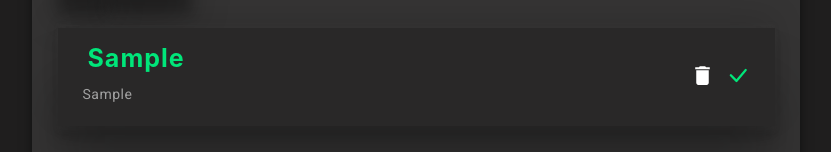
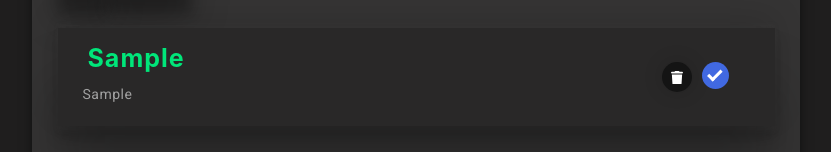
Before and after one commit to Leuel-Tesfaye/todo-list-app, a React (Create React App) app: page / in a window 1280 px wide. Both pictures are taken after typing "Sample", "Sample" into the empty fields and a click on the button "Add". Shown: the part 295-447 px from the top of the page, without its empty margins (224-1055 px from the left). Built offline with nearby package versions, Linux system fonts and the light colour scheme.

Commit message:
icons css and html change commit

```diff
--- a/src/App.css
+++ b/src/App.css
@@ -205,26 +205,178 @@ input:focus::placeholder {
   letter-spacing: .5px;
   font-family: 'Roboto';
 }
-
-.icon {
-  font-size: 25px;
-  cursor: pointer;
-}
-.icon:hover{
-  color: red;
-  transition: ease-in 0.3s;
+/*  -------icons Delete and check-------*/
+.icons{
+  display: flex;
+  margin: 10px;
 }
 
-.check-icon {
-  font-size: 25px;
-  margin-left: 10px;
-  color: rgb(0, 230, 122);
-  cursor: pointer;
+.icons button,
+.icons label {
+  margin-right: 10px; /* Adjust the value as needed */
 }
 
-.check-icon:hover{
-  color: rgb(4, 196, 106);
+
+.delete-button {
+  width: 30px;
+  height: 30px;
+  border-radius: 50%;
+  background-color: rgb(20, 20, 20);
+  border: none;
+  font-weight: 600;
+  display: flex;
+  align-items: center;
+  justify-content: center;
+  box-shadow: 0px 0px 20px rgba(0, 0, 0, 0.164);
+  cursor: pointer;
+  transition-duration: 0.3s;
+  overflow: hidden;
+  position: relative;
 }
+
+.delete-svgIcon {
+  width: 12px;
+  transition-duration: 0.3s;
+}
+
+.delete-svgIcon path {
+  fill: white;
+}
+
+.delete-button:hover {
+  width: 90px;
+  border-radius: 50px;
+  transition-duration: 0.3s;
+  background-color: rgb(255, 69, 69);
+  align-items: center;
+}
+
+.delete-button:hover .delete-svgIcon {
+  width: 15px;
+  transition-duration: 0.3s;
+  transform: translateY(60%);
+  -webkit-transform: rotate(360deg);
+  -moz-transform: rotate(360deg);
+  -o-transform: rotate(360deg);
+  -ms-transform: rotate(360deg);
+  transform: rotate(360deg);
+}
+
+.delete-button::before {
+  display: none;
+  content: "Delete";
+  color: white;
+  transition-duration: 0.3s;
+  font-size: 2px;
+}
+
+.delete-button:hover::before {
+  display: block;
+  padding-right: 10px;
+  font-size: 13px;
+  opacity: 1;
+  transform: translateY(0px);
+  transition-duration: 0.3s;
+}
+/* Hide the default checkbox */
+.container input {
+  position: absolute;
+  opacity: 0;
+  cursor: pointer;
+  height: 0;
+  width: 0;
+}
+
+.container {
+  display: block;
+  position: relative;
+  cursor: pointer;
+  font-size: 21px;
+  user-select: none;
+  animation: jello-horizontal 0.9s both;
+}
+
+.checkMark:hover {
+  animation: jello-horizontal 0.9s both;
+}
+
+/* Create a custom checkbox */
+.checkMark {
+  position: relative;
+  top: 0;
+  left: 0;
+  height: 1.3em;
+  width: 1.3em;
+  border-radius: 50%;
+  background-color: #eee;
+}
+
+/* When the checkbox is checked, add a blue background */
+.container input:checked ~ .checkMark {
+  background-color: royalblue;
+}
+
+/* Create the.checkMark/indicator (hidden when not checked) */
+.checkMark:after {
+  content: "";
+  position: absolute;
+  display: none;
+}
+
+/* Show the.checkMark when checked */
+.container input:checked ~ .checkMark:after {
+  display: block;
+}
+
+/* Style the.checkMark/indicator */
+.container .checkMark:after {
+  left: 0.45em;
+  top: 0.25em;
+  width: 0.25em;
+  height: 0.5em;
+  border: solid white;
+  border-width: 0 0.15em 0.15em 0;
+  transform: rotate(45deg);
+}
+
+@keyframes jello-horizontal {
+  0% {
+    -webkit-transform: scale3d(1, 1, 1);
+    transform: scale3d(1, 1, 1);
+  }
+
+  30% {
+    -webkit-transform: scale3d(1.25, 0.75, 1);
+    transform: scale3d(1.25, 0.75, 1);
+  }
+
+  40% {
+    -webkit-transform: scale3d(0.75, 1.25, 1);
+    transform: scale3d(0.75, 1.25, 1);
+  }
+
+  50% {
+    -webkit-transform: scale3d(1.15, 0.85, 1);
+    transform: scale3d(1.15, 0.85, 1);
+  }
+
+  65% {
+    -webkit-transform: scale3d(0.95, 1.05, 1);
+    transform: scale3d(0.95, 1.05, 1);
+  }
+
+  75% {
+    -webkit-transform: scale3d(1.05, 0.95, 1);
+    transform: scale3d(1.05, 0.95, 1);
+  }
+
+  100% {
+    -webkit-transform: scale3d(1, 1, 1);
+    transform: scale3d(1, 1, 1);
+  }
+}
+
+
 
 
 /* Responsive media queries */
@@ -256,13 +408,42 @@ input:focus::placeholder {
     width: 100%;
   }
 
-  /* ... adjust other styles as needed for smaller screens ... */
 }
 
 /* Medium devices (768px - 1024px) */
 @media (min-width: 769px) and (max-width: 1024px) {
-  /* ... adjust styles for medium-sized screens ... */
+  h1 {
+    font-size: 14px;
+  }
+
+  .todo-wrapper {
+    padding: 2%;
+    max-height: none;
+  }
+
+  .todo-input {
+    flex-direction: column;
+    align-items: flex-start;
+    padding-bottom: 10px;
+    margin-bottom: 10px;
+  }
+
+  .todo-input-item {
+    margin-right: 0;
+    margin-bottom: 10px;
+  }
+
+  .todo-input-item input {
+    width: 100%;
+  }
+  .todo-input-item label{
+    font-weight: 200;
+    font-size: 12px;
+
+  }
+
 }
+
 
 /* Large devices (1024px and above) */
 @media (min-width: 1025px) {
--- a/src/App.js
+++ b/src/App.js
@@ -1,50 +1,71 @@
-import { useState,useEffect } from 'react';
-import './App.css';
-import { MdDelete } from 'react-icons/md';
-import { BsCheckLg } from 'react-icons/bs';
+import { useState, useEffect } from "react";
+import "./App.css";
+import { MdDelete } from "react-icons/md";
+import { BsCheckLg } from "react-icons/bs";
 function App() {
   const [isCompleteScreen, setIsCompleteScreen] = useState(false);
-  const [allTodo, setTodo] = useState([]) ;
+  const [allTodo, setTodo] = useState([]);
   const [newTitle, setNewTitle] = useState("");
   const [newDescription, setNewDescription] = useState("");
-  const handleAddTodo =() =>{
+  const handleAddTodo = () => {
     let newTodoItem = {
-      title:newTitle,
-      description : newDescription
-    }
+      title: newTitle,
+      description: newDescription,
+    };
     let updatedTodoArr = [...allTodo];
     updatedTodoArr.push(newTodoItem);
     setTodo(updatedTodoArr);
-    localStorage.setItem('todoList', JSON.stringify(updatedTodoArr))
-  }
+    localStorage.setItem("todoList", JSON.stringify(updatedTodoArr));
+  };
 
   /** use effect : when ever the page is loaded for the first time */
-    useEffect (() =>{
-      let savedTodo = JSON.parse(localStorage.getItem('todoList'))
-      if(savedTodo) {
-        setTodo(savedTodo)
+  useEffect(() => {
+    let savedTodo = JSON.parse(localStorage.getItem("todoList"));
+    if (savedTodo) {
+      setTodo(savedTodo);
     }
-    },[])
+  }, []);
   return (
     <div className="App">
       <h1>My Todo's</h1>
-      <div className='todo-wrapper'>
-        <div className='todo-input'>
+      <div className="todo-wrapper">
+        <div className="todo-input">
           <div className="todo-input-item">
             <label>Title</label>
-            <input type="text" value={newTitle} onChange={(e) => setNewTitle(e.target.value)} placeholder="Enter a task ..."/>
+            <input
+              type="text"
+              value={newTitle}
+              onChange={(e) => setNewTitle(e.target.value)}
+              placeholder="Enter a task ..."
+            />
           </div>
 
           <div className="todo-input-item">
             <label>Description</label>
-            <input type="text" value={newDescription} onChange={(e) =>setNewDescription (e.target.value)} placeholder=" Task Description...."/>
+            <input
+              type="text"
+              value={newDescription}
+              onChange={(e) => setNewDescription(e.target.value)}
+              placeholder=" Task Description...."
+            />
           </div>
 
           <div className="todo-input-item">
             <button type="button" className="button" onClick={handleAddTodo}>
               <span className="button__text">Add </span>
               <span className="button__icon">
-                <svg xmlns="http://www.w3.org/2000/svg" width="24" viewBox="0 0 24 24" strokeWidth="2" strokeLinejoin="round" strokeLinecap="round" stroke="currentColor" height="24" fill="none" className="svg">
+                <svg
+                  xmlns="http://www.w3.org/2000/svg"
+                  width="24"
+                  viewBox="0 0 24 24"
+                  strokeWidth="2"
+                  strokeLinejoin="round"
+                  strokeLinecap="round"
+                  stroke="currentColor"
+                  height="24"
+                  fill="none"
+                  className="svg"
+                >
                   <line y2="19" y1="5" x2="12" x1="12"></line>
                   <line y2="12" y1="12" x2="19" x1="5"></line>
                 </svg>
@@ -52,34 +73,44 @@ function App() {
             </button>
           </div>
         </div>
-        <div className='btn-area'>
-          <button className={`secondaryBtn ${isCompleteScreen === false && 'active'}`}
-            onClick={() => setIsCompleteScreen(false)}>
+        <div className="btn-area">
+          <button
+            className={`secondaryBtn ${isCompleteScreen === false && "active"}`}
+            onClick={() => setIsCompleteScreen(false)}
+          >
             Todo
           </button>
 
-          <button className={`secondaryBtn ${isCompleteScreen === true && 'active'}`}
-            onClick={() => setIsCompleteScreen(true)}>
+          <button
+            className={`secondaryBtn ${isCompleteScreen === true && "active"}`}
+            onClick={() => setIsCompleteScreen(true)}
+          >
             Completed
           </button>
         </div>
 
-        <div className='todo-list'>
-          {allTodo.map((item,index) =>{
+        <div className="todo-list">
+          {allTodo.map((item, index) => {
             return (
-              <div className='todo-list-item'>
+              <div className="todo-list-item">
                 <div>
                   <h3>{item.title}</h3>
                   <p>{item.description}</p>
                 </div>
-            <div>
-          <MdDelete className= 'icon' />
-          <BsCheckLg className= 'check-icon' />
+                <div className="icons">
+                  <button class="delete-button">
+                    <svg class="delete-svgIcon" viewBox="0 0 448 512">
+                      <path d="M135.2 17.7L128 32H32C14.3 32 0 46.3 0 64S14.3 96 32 96H416c17.7 0 32-14.3 32-32s-14.3-32-32-32H320l-7.2-14.3C307.4 6.8 296.3 0 284.2 0H163.8c-12.1 0-23.2 6.8-28.6 17.7zM416 128H32L53.2 467c1.6 25.3 22.6 45 47.9 45H346.9c25.3 0 46.3-19.7 47.9-45L416 128z"></path>
+                    </svg>
+                  </button>
+                  <label class="container">
+                    <input type="checkbox" checked="checked" />
+                    <div class="checkMark"></div>
+                  </label>
                 </div>
               </div>
-            )
+            );
           })}
-
         </div>
       </div>
     </div>
```
Lines whose indentation alone changed are shown as unchanged.
